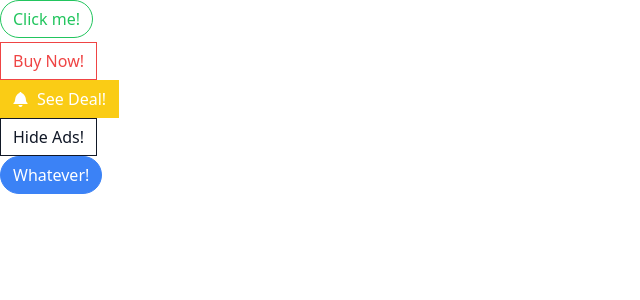
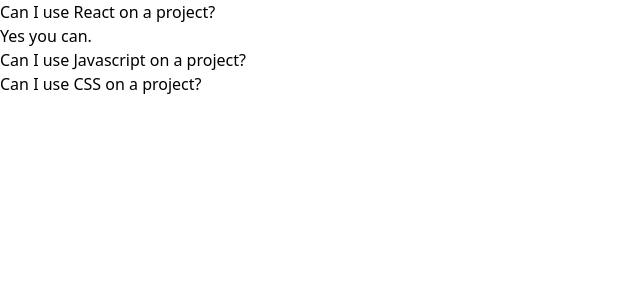
Before and after one commit to federico-init/components_showcase, a React (Create React App) app: page / in a window 1280 px wide. Shown: the top 300 px of the page, without its empty margins (0-640 px from the left). Built offline with nearby package versions, Linux system fonts and the light colour scheme.

Commit message:
chore: accordion component setup

```diff
--- a/src/App.jsx
+++ b/src/App.jsx
@@ -1,40 +1,25 @@
 // components
-import Button from "./Button";
-
-// React icons
-import { GoBell } from "react-icons/go";
+import Accordion from "./components/Accordion";
 
 function App() {
-  return (
-    <div>
-      <div>
-        <Button success rounded outline className="mb-1">
-          Click me!
-        </Button>
-      </div>
-      <div>
-        <Button danger outline>
-          Buy Now!
-        </Button>
-      </div>
-      <div>
-        <Button warning>
-          <GoBell />
-          See Deal!
-        </Button>
-      </div>
-      <div>
-        <Button secondary outline>
-          Hide Ads!
-        </Button>
-      </div>
-      <div>
-        <Button primary rounded>
-          Whatever!
-        </Button>
-      </div>
-    </div>
-  );
+  const items = [
+    {
+      id: 1,
+      label: "Can I use React on a project?",
+      content: "Yes you can.",
+    },
+    {
+      id: 2,
+      label: "Can I use Javascript on a project?",
+      content: "Yes you can.",
+    },
+    {
+      id: 3,
+      label: "Can I use CSS on a project?",
+      content: "Yes you can.",
+    },
+  ];
+  return <Accordion items={items} />;
 }
 
 export default App;
--- /dev/null
+++ b/src/components/Accordion.jsx
@@ -0,0 +1,21 @@
+import { useState } from "react";
+
+const Accordion = ({ items }) => {
+  // this state refers to the expanded section's id
+  const [expandedIndex, setExpandedIndex] = useState(0);
+
+  const renderedItems = items.map((item, index) => {
+    const isExpanded = index === expandedIndex;
+
+    return (
+      <div key={item.id}>
+        <div>{item.label}</div>
+        {isExpanded && <div>{item.content}</div>}
+      </div>
+    );
+  });
+
+  return <div>{renderedItems}</div>;
+};
+
+export default Accordion;
--- /dev/null
+++ b/src/components/pages/ButtonPage.jsx
@@ -0,0 +1,40 @@
+// components
+import Button from "./components/Button";
+
+// React icons
+import { GoBell } from "react-icons/go";
+
+function App() {
+  return (
+    <div>
+      <div>
+        <Button success rounded outline className="mb-1">
+          Click me!
+        </Button>
+      </div>
+      <div>
+        <Button danger outline>
+          Buy Now!
+        </Button>
+      </div>
+      <div>
+        <Button warning>
+          <GoBell />
+          See Deal!
+        </Button>
+      </div>
+      <div>
+        <Button secondary outline>
+          Hide Ads!
+        </Button>
+      </div>
+      <div>
+        <Button primary rounded>
+          Whatever!
+        </Button>
+      </div>
+    </div>
+  );
+}
+
+export default App;
```
Also changed, not shown: src/components/Button.jsx (renamed from src/Button.jsx).
